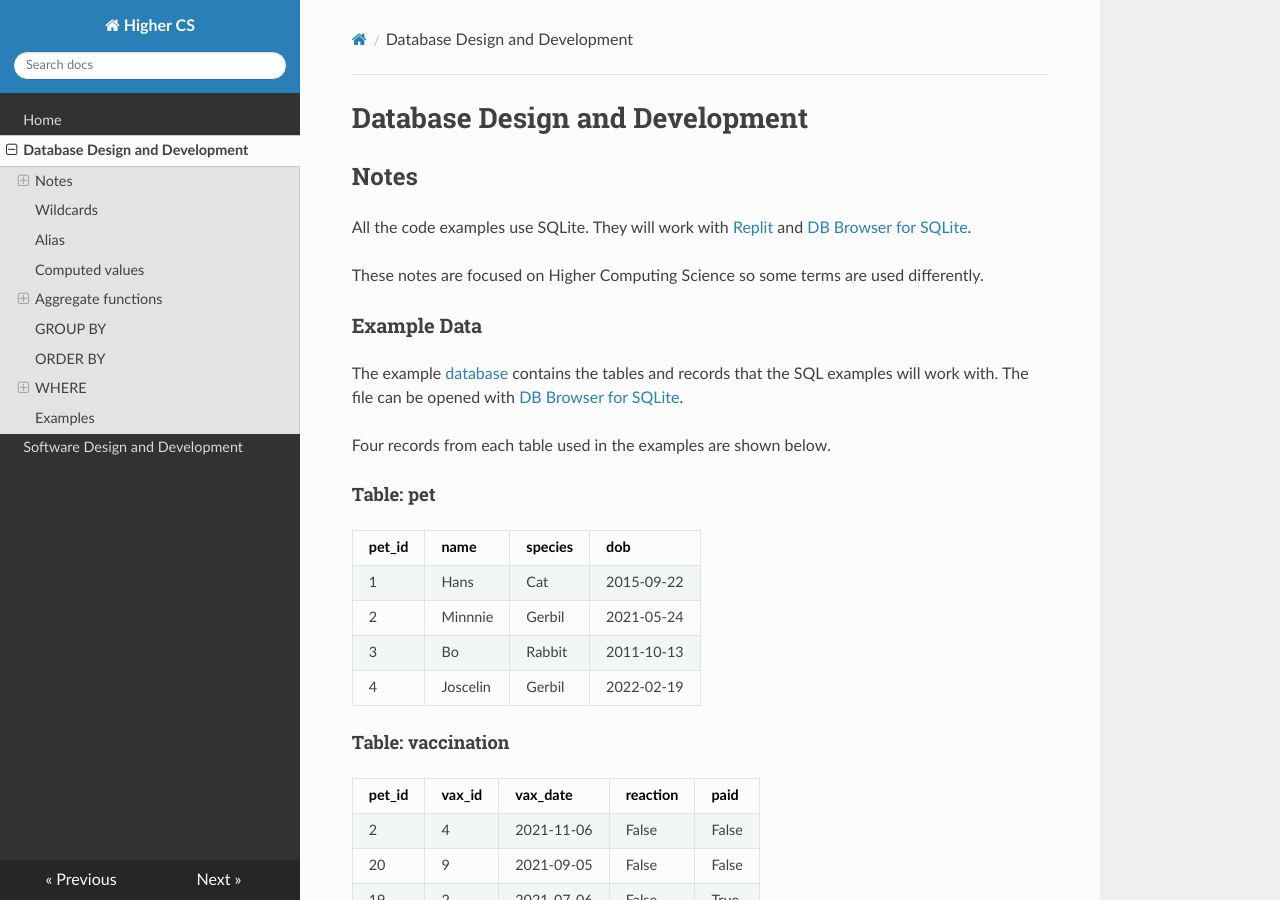
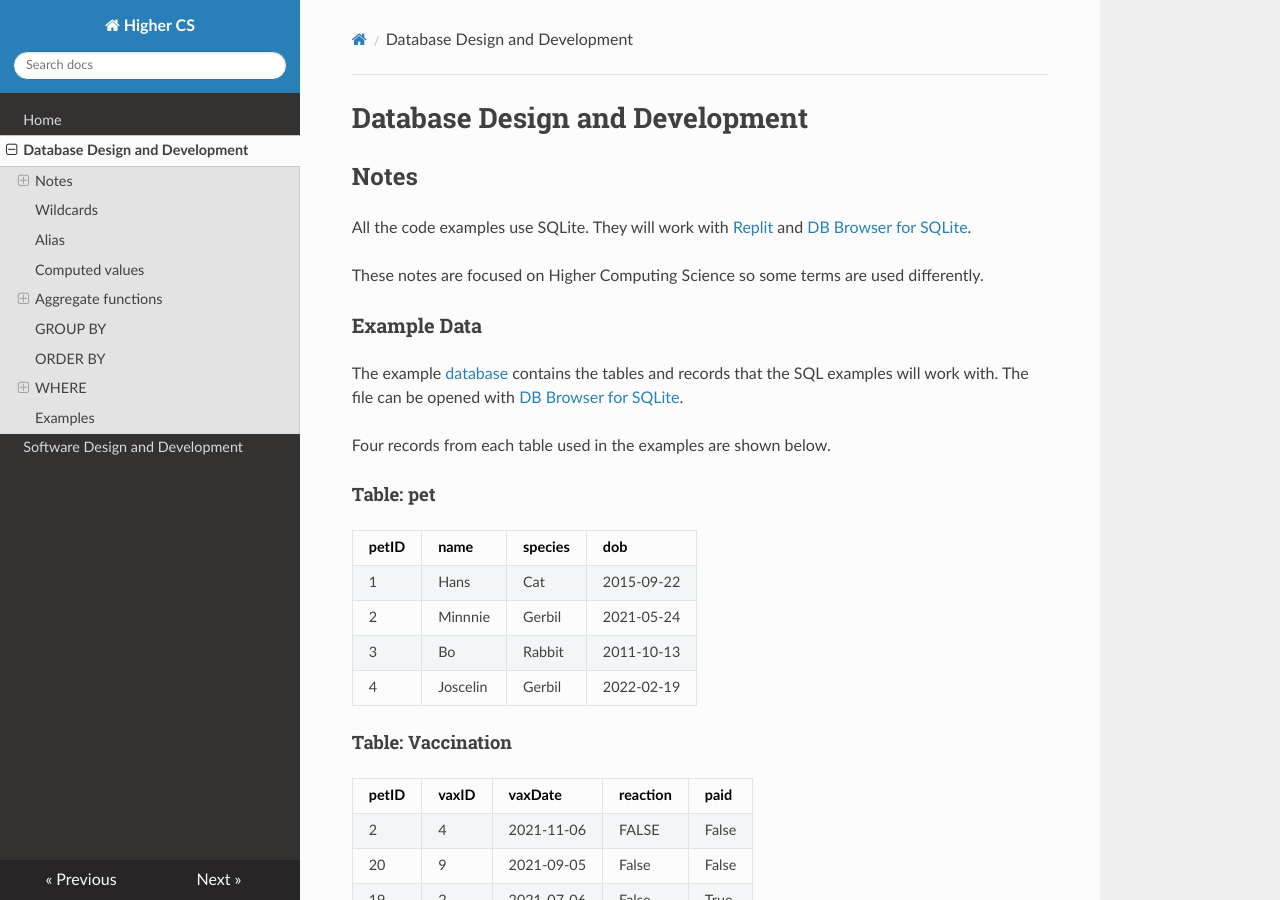
Before and after one commit to MrFriendCS/H-CS, an MkDocs documentation site: the page built from docs/H-CS-DDD.md, in a window 1280 px wide and 900 px high. Built offline with MkDocs 1.6.1, drawn with Linux system fonts in a browser that asks for light colours; nearby versions of some CDN libraries.

Commit message:
docs/H-CS-DDD.md updated from https://stackedit.io/

```diff
--- a/docs/H-CS-DDD.md
+++ b/docs/H-CS-DDD.md
@@ -15,22 +15,22 @@ Four records from each table used in the examples are shown below.
 #### Table: pet
 
 
-| pet_id | name     | species | dob |
-| ------ | ----     | ------- | --- |
-| 1      | Hans     | Cat     | 2015-09-22 |
-| 2      | Minnnie  | Gerbil  | 2021-05-24 |
-| 3	     | Bo       | Rabbit  | 2011-10-13 |
-| 4      | Joscelin | Gerbil  | 2022-02-19 |
+| petID | name     | species | dob |
+| ----- | ----     | ------- | --- |
+| 1     | Hans     | Cat     | 2015-09-22 |
+| 2     | Minnnie  | Gerbil  | 2021-05-24 |
+| 3	    | Bo       | Rabbit  | 2011-10-13 |
+| 4     | Joscelin | Gerbil  | 2022-02-19 |
 
-####  Table: vaccination
+####  Table: Vaccination
 
 
-| pet_id | vax_id | vax_date   | reaction | paid |
-| ------ | ------ | --------   | -------- | ---- |
-| 2      | 4      | 2021-11-06 | False    | False |
-| 20     | 9      | 2021-09-05 | False    | False |
-| 19     | 2      | 2021-07-06 | False    | True |
-| 9      | 8      | 2021-03-05 | False    | False |
+| petID | vaxID | vaxDate    | reaction | paid |
+| ----- | ----- | -------    | -------- | ---- |
+| 2     | 4     | 2021-11-06 | FALSE    | False |
+| 20    | 9     | 2021-09-05 | False    | False |
+| 19    | 2     | 2021-07-06 | False    | True |
+| 9     | 8     | 2021-03-05 | False    | False |
 
 #### Table: vaccine
 
```
Also changed, not shown: other parts of docs/H-CS-DDD.md (+2 -2 lines).
